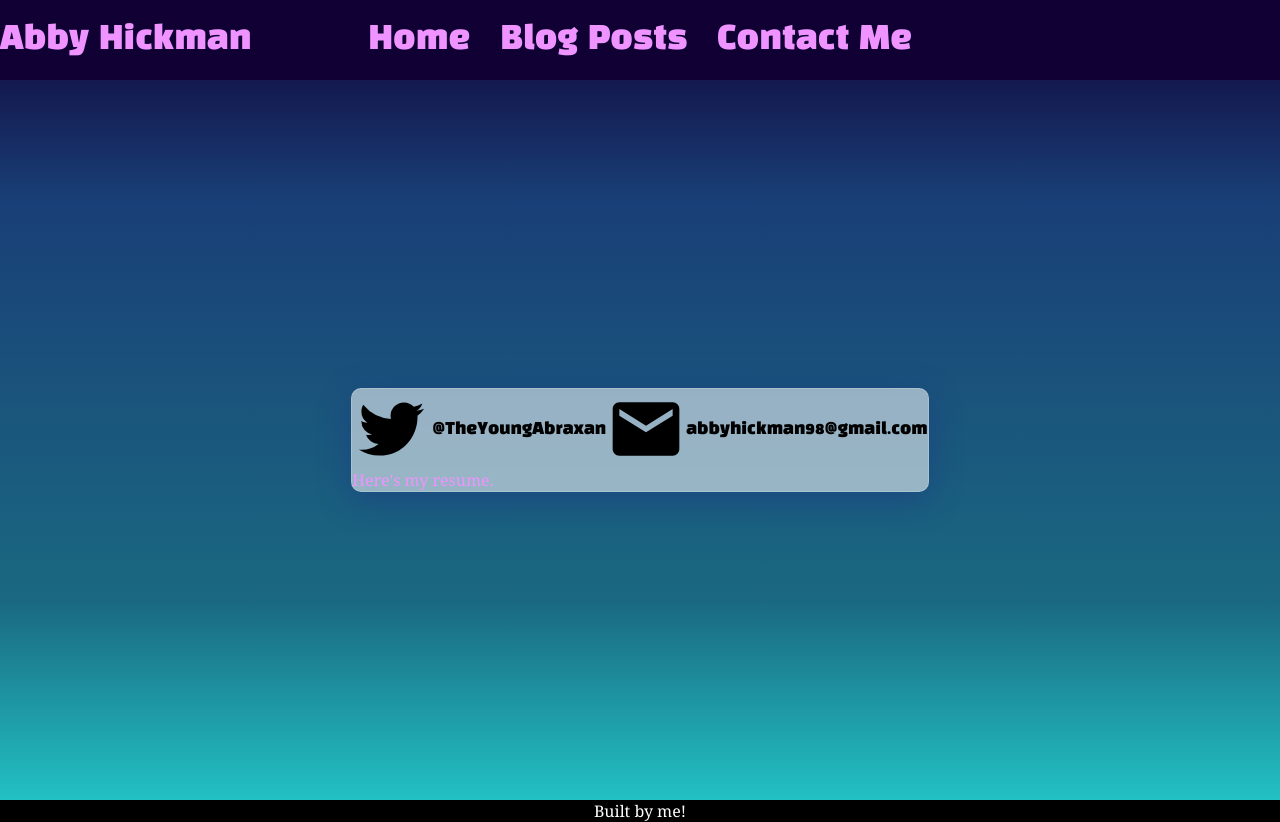
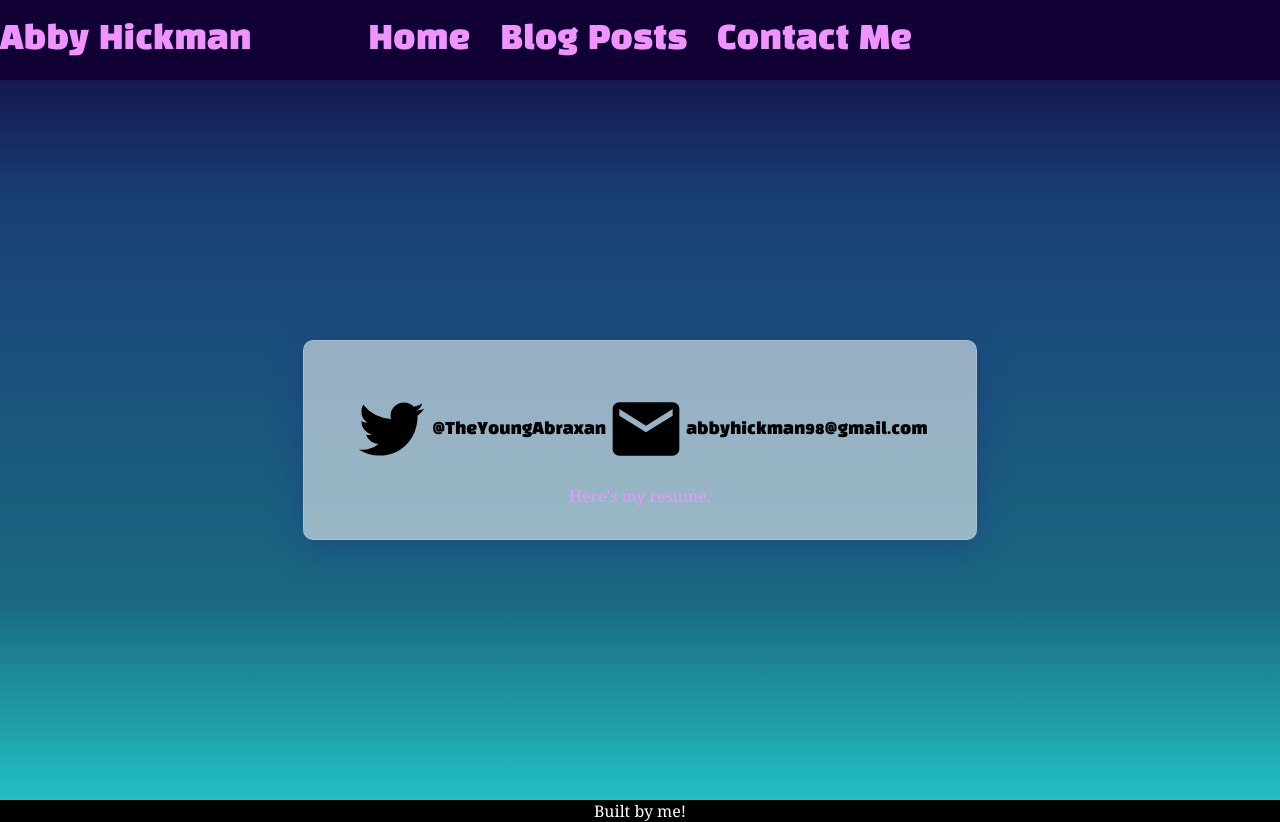
Before and after one commit to Dakota-Schramm/Abby-Blog-Website, a Next.js app: page /contact in a window 1280 px wide. Built offline with nearby package versions, Linux system fonts and the light colour scheme.

Commit message:
Added margins to styles, last fixes to glassmorphism.

```diff
--- a/src/styles/layout/_content.scss
+++ b/src/styles/layout/_content.scss
@@ -27,4 +27,7 @@
   -webkit-backdrop-filter: blur(4.5px);
   border-radius: 10px;
   border: 1px solid rgba(255, 255, 255, 0.18);
+  padding: 2rem;
+  margin-bottom: 2rem;
+  margin-top: 2rem;
 }
--- a/src/styles/main.css
+++ b/src/styles/main.css
@@ -561,6 +561,9 @@ body {
   -webkit-backdrop-filter: blur(4.5px);
   border-radius: 10px;
   border: 1px solid rgba(255, 255, 255, 0.18);
+  padding: 2rem;
+  margin-bottom: 2rem;
+  margin-top: 2rem;
 }
 
 .cover-image {
@@ -575,6 +578,9 @@ body {
   -webkit-box-align: center;
       -ms-flex-align: center;
           align-items: center;
+  -webkit-box-pack: center;
+      -ms-flex-pack: center;
+          justify-content: center;
   height: 90vh;
 }
 
@@ -647,6 +653,7 @@ body {
           align-items: center;
   -ms-flex-pack: distribute;
       justify-content: space-around;
+  margin: 1rem;
 }
 
 @media (max-width: 460px) {
@@ -656,6 +663,15 @@ body {
         -ms-flex-direction: column;
             flex-direction: column;
   }
+}
+
+.contact-cv {
+  display: -webkit-box;
+  display: -ms-flexbox;
+  display: flex;
+  -webkit-box-pack: center;
+      -ms-flex-pack: center;
+          justify-content: center;
 }
 
 .title {
@@ -678,6 +694,7 @@ body {
       -ms-flex-direction: column;
           flex-direction: column;
   font-size: 1.2rem;
+  color: rgba(255, 255, 255, 0.8);
 }
 
 .description {
@@ -730,7 +747,7 @@ body {
 }
 
 .post-entry {
-  margin: 2rem;
+  margin-bottom: 2rem;
 }
 
 .post-title {
--- a/src/styles/pages/_blog.scss
+++ b/src/styles/pages/_blog.scss
@@ -10,6 +10,7 @@
   display: flex;
   flex-direction: column;
   font-size: 1.2rem;
+  color: rgba(255, 255, 255, 0.8);
 }
 
 .description {
@@ -44,7 +45,7 @@
 }
 
 .post-entry {
-  margin: 2rem;
+  margin-bottom: 2rem;
 }
 
 .post-title {
--- a/src/styles/pages/_contact.scss
+++ b/src/styles/pages/_contact.scss
@@ -16,8 +16,14 @@
   display: flex;
   align-items: center;
   justify-content: space-around;
+  margin: 1rem;
 
   @include media("<=phone") {
     flex-direction: column;
   }
 }
+
+.contact-cv {
+  display: flex;
+  justify-content: center;
+}
--- a/src/styles/pages/_home.scss
+++ b/src/styles/pages/_home.scss
@@ -4,6 +4,8 @@
 .home-layout {
   display: flex;
   align-items: center;
+  justify-content: center;
+
   height: 90vh; // 100vh - navbar
 }
 
```
Also changed, not shown: src/pages/posts/[post_slug].js (+6 -5 lines), 1 other file (tests, documents, lock files or other folders).
